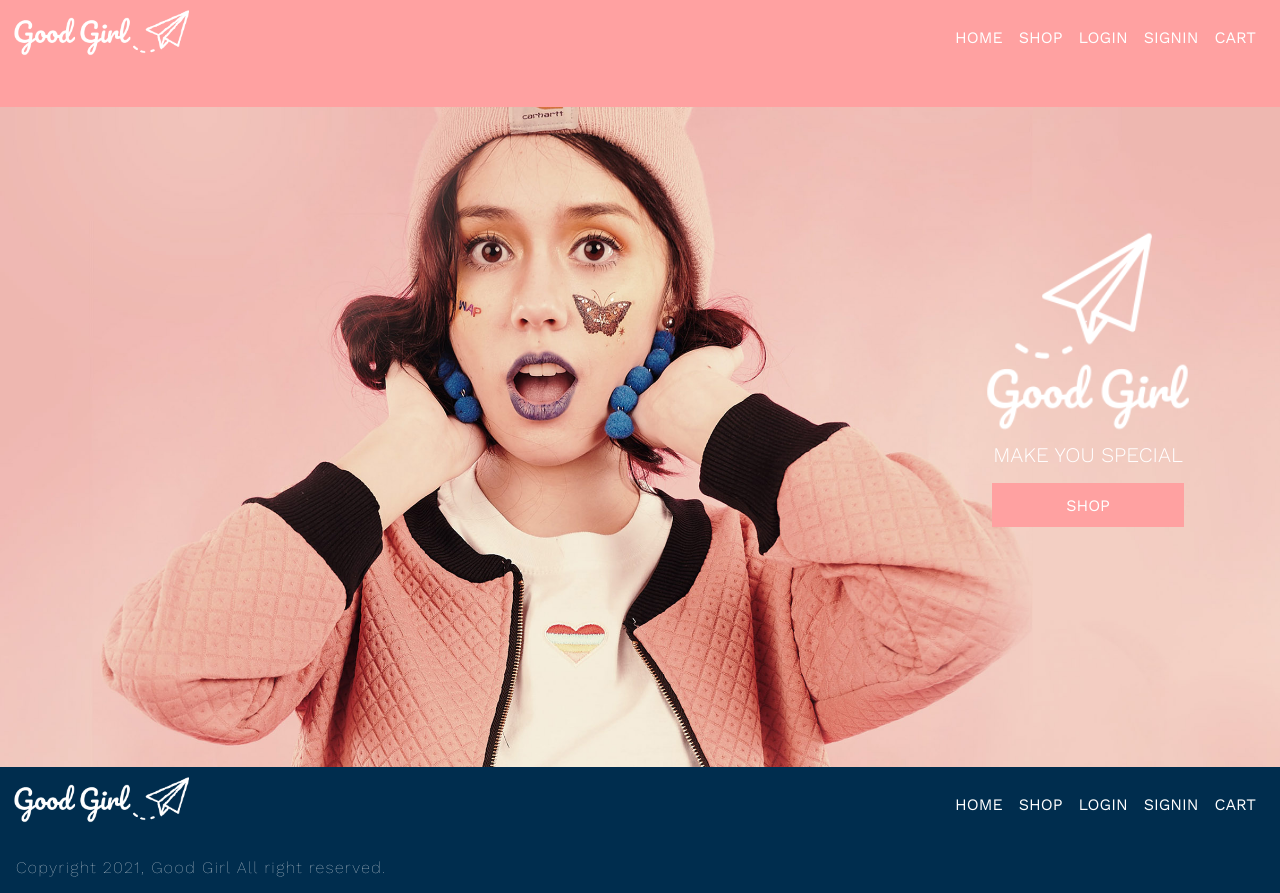
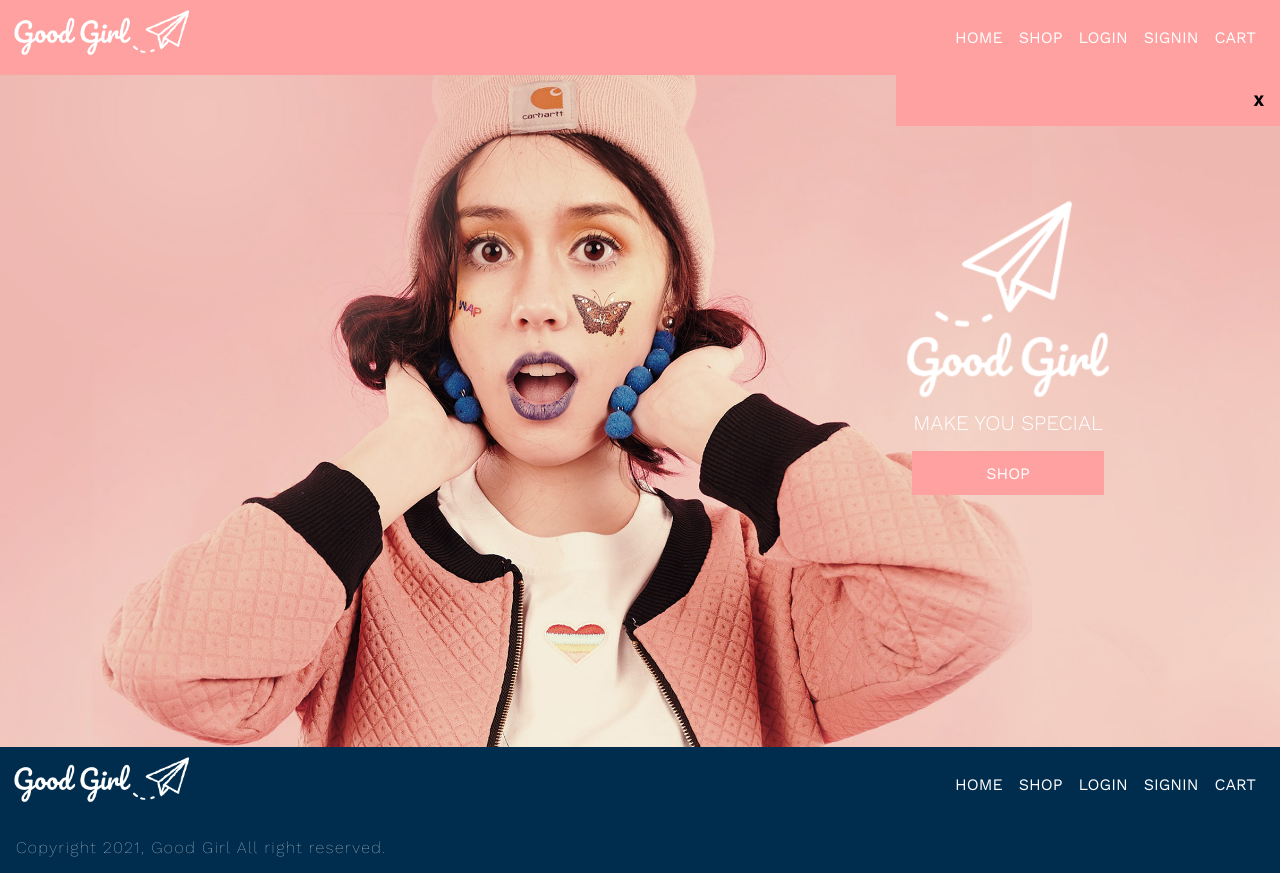
Before and after one commit to Pia-Park/goodgirl-project, a website: page index.html in a window 1280 px wide. Both pictures are taken after a click on the button "CART". Drawn offline with nearby package versions, Linux system fonts and the light colour scheme; no server answers.

Commit message:
fixed z-index and added close button

```diff
--- a/app2.js
+++ b/app2.js
@@ -84,7 +84,7 @@ function addItem(e){
     if(e.target.classList.contains('add-cart')){
         const item = e.target.parentElement;
         getItemInfo(item);
-        console.log('AAAAA');
+        // console.log('AAAAA');
     }
 };
 
@@ -112,9 +112,15 @@ function addToCart(item){
     cartList.appendChild(cartItem);
 };
 
+
+
 const cartBtn = document.querySelector('.cart-btn');
 cartBtn.addEventListener('click', ()=>{
     const cartList = document.getElementById('cart-list');
-    cartList.style.display = "flex";
+    if(cartList.style.display="none"){
+        cartList.style.display = "flex";
+    } else {
+        cartList.style.display = "none";
+    }
 
 });
--- a/index.html
+++ b/index.html
@@ -31,6 +31,12 @@
                     <li><button id="add" class="cart-btn">CART</button></li>
                 </ul>
             </div>
+
+            <ul id="cart-list" style="display: none;">
+                <div>
+                    <span onclick="this.parentElement.parentElement.style.display='none'" class="close"><b>X</b></span>
+                </div>
+            </ul>
             <!-- <ul id="cart-list" style="display: none;">
             </ul> -->
             <div class="nav-bar" id="nav-search" style="display: none;">
@@ -48,8 +54,6 @@
                     <!-- <button class="cart-btn">CART</button> -->
                 </ul>
             </div>
-            <ul id="cart-list" style="display: none;">
-            </ul>
         </nav>
         <div class="main" id="main-top">
             <div class="main-content">
--- a/sass/_body.scss
+++ b/sass/_body.scss
@@ -92,8 +92,10 @@ body {
     }
 
     .main{
-        padding: 2rem 0 8rem 0;
+        padding: 2rem 0 33rem 0;
         .main-content{
+            position: absolute;
+            z-index: -1;
             @include column;
             align-items: center;
             padding-top: 10vh;
--- a/sass/_shop.scss
+++ b/sass/_shop.scss
@@ -70,14 +70,16 @@
 }
 
 #cart-list{
-    width: 100vw;
+    width: 30vw;
     @include column;
     align-items: flex-end;
+    float: right;
     padding: 1rem;
     background-color: $color-primary;
     .cart-item{
         @include row;
         list-style: none;
+        padding: 0.5rem;
         img{
             width: 50px;
             height: 50px;
```
Also changed, not shown: sass/main.css, 1 other file.
